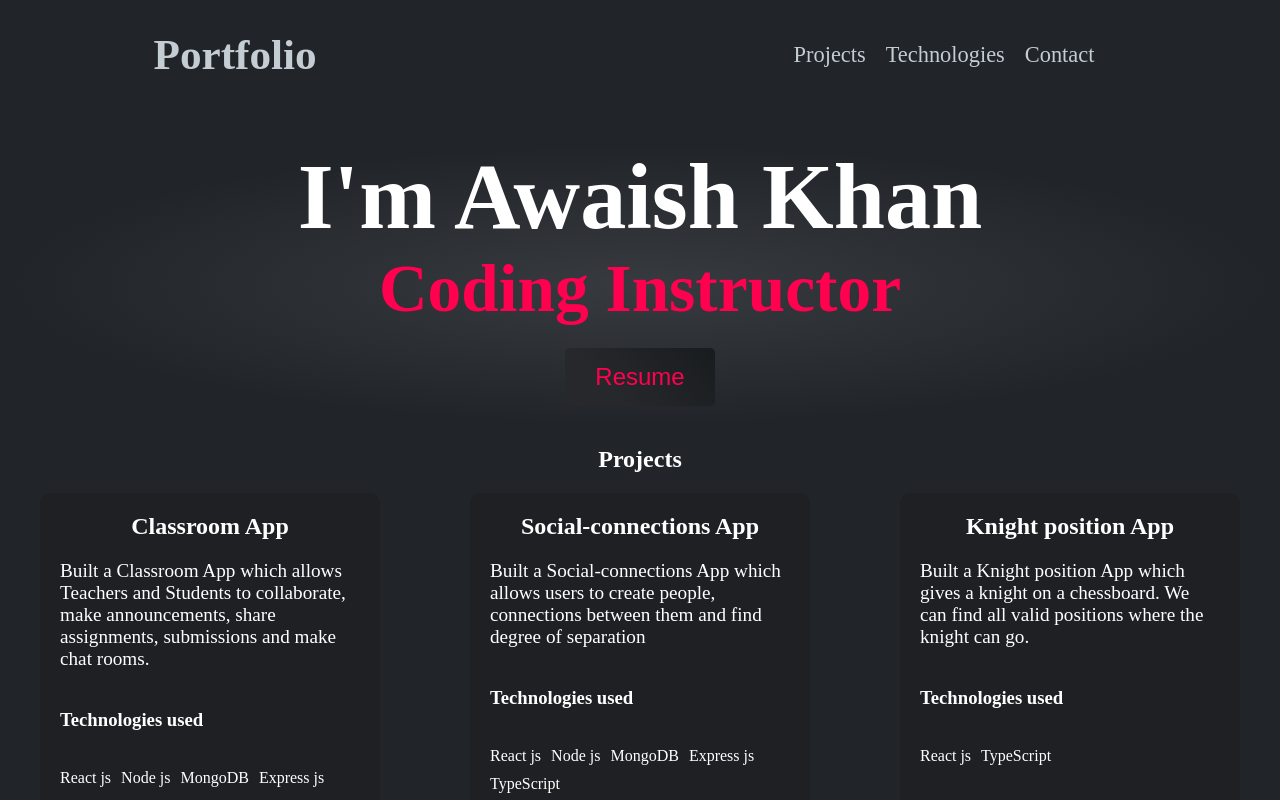
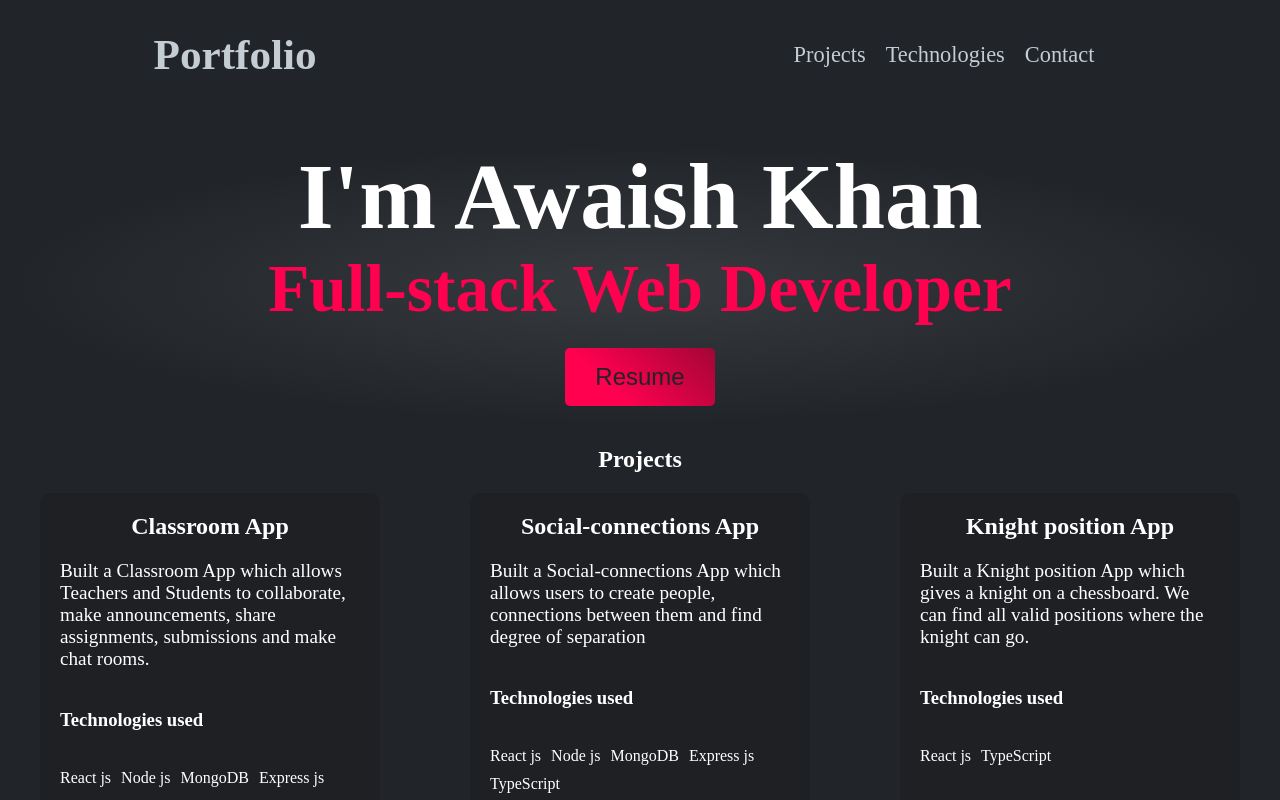
Before and after one commit to Awaish-prog/awaish-portfolio, a React (Create React App) app: page / in a window 1280 px wide. Shown: the top 800 px of the page. Built offline with nearby package versions, Linux system fonts and the light colour scheme; a web font is replaced by a local one.

Commit message:
Added colors to intro

```diff
--- a/src/CSS/Introduction.css
+++ b/src/CSS/Introduction.css
@@ -37,19 +37,19 @@
 button {
     width: fit-content;
     align-self: center;
-    background-image: linear-gradient(45deg, #26282b 30%, #191c1f);
+    background-image: linear-gradient(45deg, #ff014f 30%, #a30635);
     border: none;
     padding: 15px 30px;
     font-size: 1.5rem;
     border-radius: 5px;
-    color:#ff014f;
+    color: #212428;
     margin: 20px 0;
     cursor: pointer;
     transition: margin 0.3s;
 }
 button:hover {
     margin: 15px 0 25px 0;
-    background-image: linear-gradient(45deg, #191c1f 30%, #26282b);
+    background-image: linear-gradient(45deg, #a30635 30%, #ff014f);
 }
 
 @keyframes changeWidth {
```
